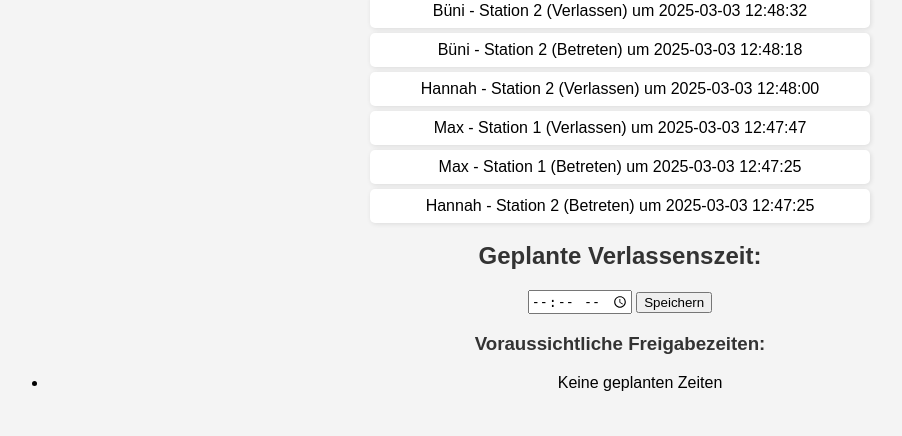
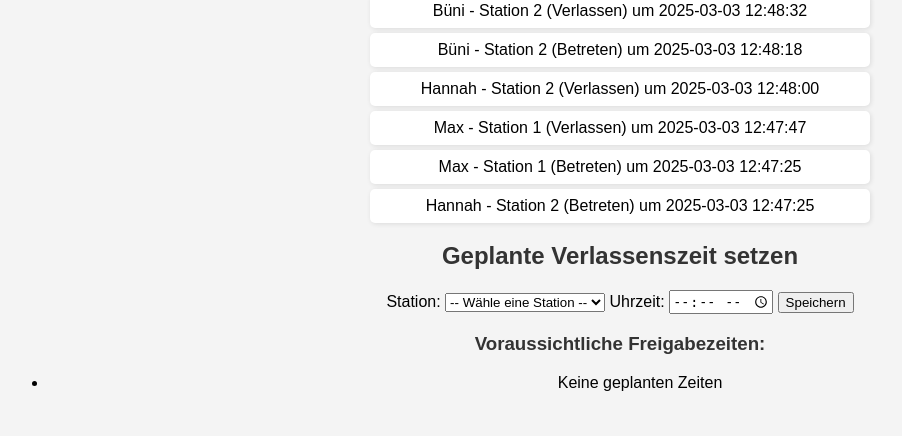
Before and after one commit to Bueni68/flask-backend, a Flask app: page / in a window 1280 px wide. Shown: the part 395-831 px from the top of the page, without its empty margins (20-922 px from the left). Run offline with Flask 3, Linux system fonts and the light colour scheme.

Commit message:
Stationsauswahl + Verlassenszeit-Funktion hinzugefügt

```diff
--- a/main.py
+++ b/main.py
@@ -103,17 +103,22 @@ def update_status():
 # API zum Speichern der geplanten Verlassenszeit
 @app.route("/set_leave_time", methods=["POST"])
 def set_leave_time():
-    if not request.is_json:
-        return jsonify({"error": "JSON-Daten erwartet"}), 400
-
     data = request.json
-    leave_time = data.get("leave_time")
-
-    if not leave_time:
-        return jsonify({"error": "Keine gültige Uhrzeit übermittelt"}), 400
+    station = data["station"]
+    leave_time = data["leave_time"]
 
     current_data = load_data()
-    current_data["estimated_times"].append(leave_time)  # Uhrzeit speichern
+
+    # Prüfen, ob die Station existiert
+    if station not in current_data["stations"]:
+        return jsonify({"error": "Ungültige Station!"}), 400
+
+    # Prüfen, ob die ausgewählte Station belegt ist
+    if current_data["stations"].get(station) != "belegt":
+        return jsonify({"error": f"{station} ist derzeit nicht belegt. Bitte wähle eine andere Station."}), 400
+
+    # Speichern der Verlassenszeit für die spezifische Station
+    current_data["estimated_times"].append(f"{station}: {leave_time}")
     save_data(current_data)
 
     return jsonify({"message": "Verlassenszeit gespeichert"}), 200
--- a/static/script.js
+++ b/static/script.js
@@ -59,22 +59,30 @@ function updateStatus() {
 
 // 🔹 Funktion zum Speichern der geplanten Verlassenszeit
 function sendLeaveTime() {
+    let station = document.getElementById("station_select").value;
     let leaveTime = document.getElementById("leave_time").value;
+
+    if (!station) {
+        alert("Bitte eine Station auswählen!");
+        return;
+    }
     if (!leaveTime) {
-        alert("Bitte eine gültige Uhrzeit eingeben!");
+        alert("Bitte eine Uhrzeit eingeben!");
         return;
     }
 
     fetch("/set_leave_time", {
         method: "POST",
         headers: { "Content-Type": "application/json" },
-        body: JSON.stringify({ leave_time: leaveTime })
+        body: JSON.stringify({ station: station, leave_time: leaveTime })
     })
     .then(response => response.json())
     .then(data => {
-        alert("✅ Verlassenszeit gespeichert!");
-        console.log("Verlassenszeit gespeichert:", data);
-        updateStatus();  // Direkt die Anzeige aktualisieren
+        if (data.error) {
+            alert(data.error);  // Fehler anzeigen, falls die Station nicht belegt ist
+        } else {
+            alert("Verlassenszeit gespeichert!");
+        }
     })
     .catch(error => console.error("Fehler:", error));
 }
--- a/templates/index.html
+++ b/templates/index.html
@@ -17,13 +17,23 @@
     <h3>Letzte Nutzer:</h3>
     <ul id="history"></ul>
 
-    <h2>Geplante Verlassenszeit:</h2>
-    <input type="time" id="leave_time">
-    <button onclick="sendLeaveTime()">Speichern</button>
-    <p id="confirmation" style="color: green; display: none;">✅ Verlassenszeit gespeichert!</p>
+    <h2>Geplante Verlassenszeit setzen</h2>
+<label for="station_select">Station:</label>
+<select id="station_select">
+    <option value="">-- Wähle eine Station --</option>
+    <option value="Station 1">Station 1</option>
+    <option value="Station 2">Station 2</option>
+    <option value="Station 3">Station 3</option>
+    <option value="Station 4">Station 4</option>
+</select>
 
-    <h3>Voraussichtliche Freigabezeiten:</h3>
-    <ul id="estimated_times"></ul>
+<label for="leave_time">Uhrzeit:</label>
+<input type="time" id="leave_time">
+
+<button onclick="sendLeaveTime()">Speichern</button>
+
+<h3>Voraussichtliche Freigabezeiten:</h3>
+<ul id="estimated_times"></ul>
 
     <script src="{{ url_for('static', filename='script.js') }}"></script>
 </body>
```
